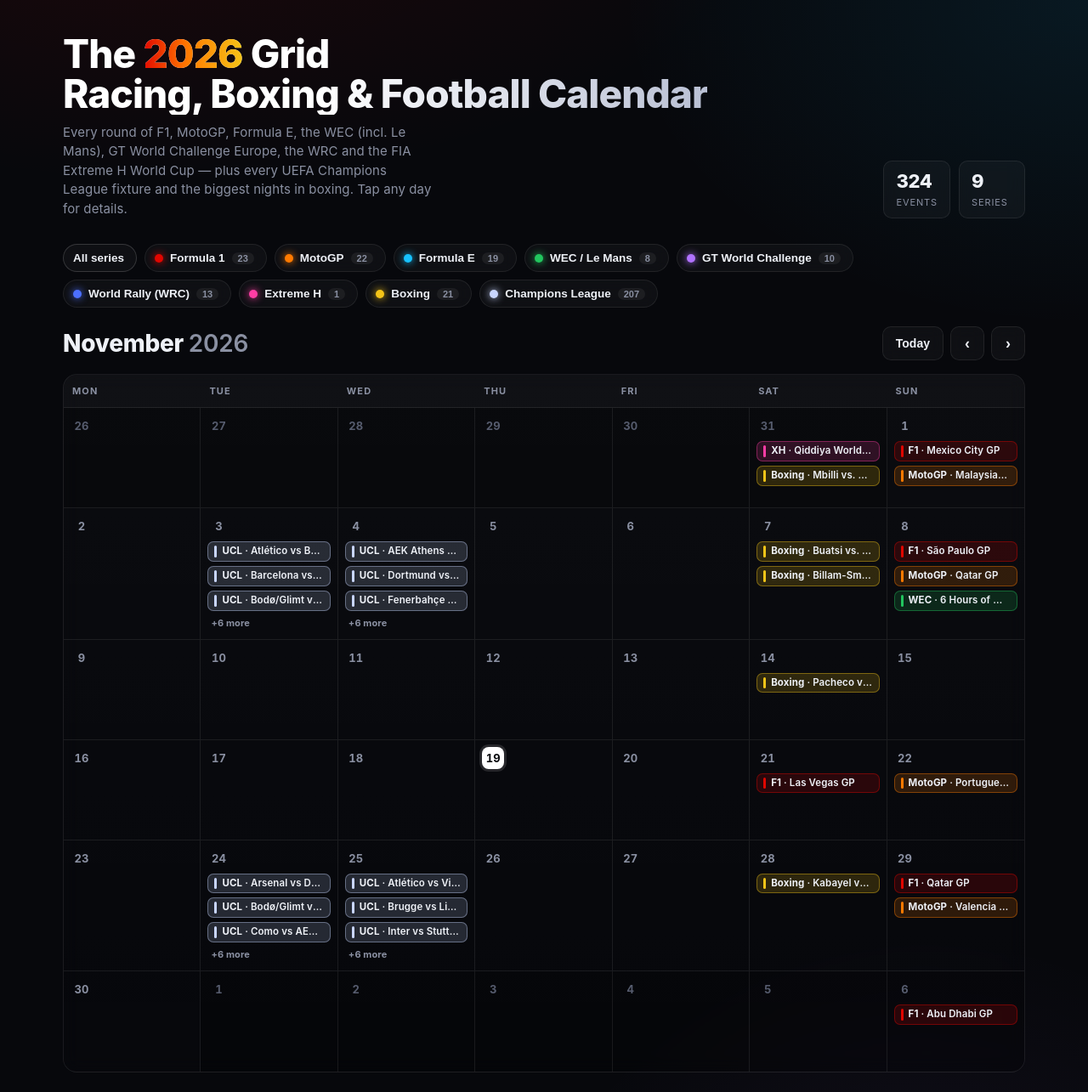
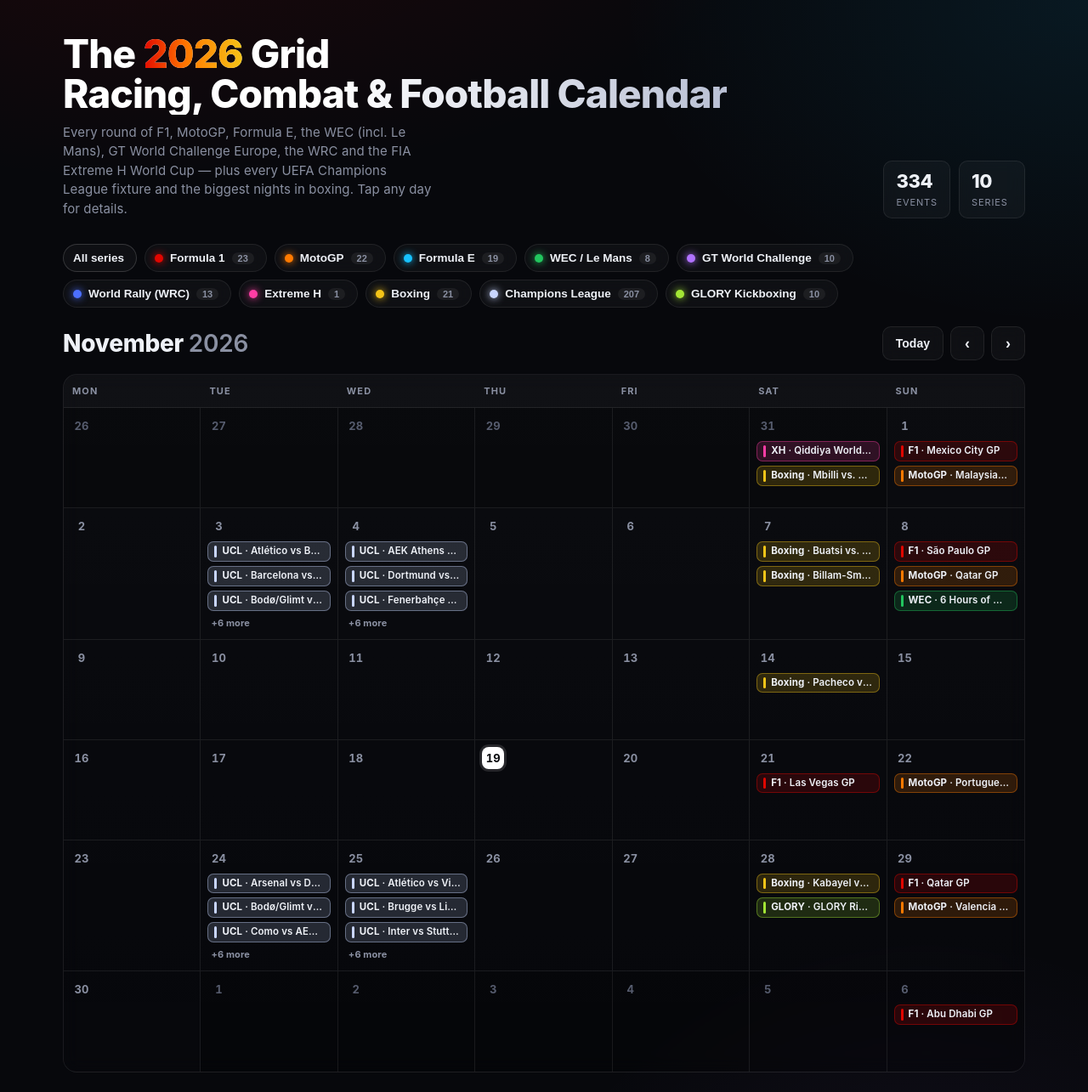
Before and after one commit to LaurentiuGabriel/sports-calendar, a plain HTML site: page index.html in a window 1280 px wide. Shown: the top 1285 px of the page at 85% size. Drawn offline with Linux system fonts and the light colour scheme.

Commit message:
Update calendar: UCL results, boxing, racing changes, Formula E S13, add GLORY kickboxing
Co-Authored-By: Claude Sonnet 5.5 <noreply@anthropic.com>

```diff
--- a/index.html
+++ b/index.html
@@ -3,7 +3,7 @@
 <head>
 <meta charset="UTF-8" />
 <meta name="viewport" content="width=device-width, initial-scale=1.0" />
-<title>2026 Racing, Boxing &amp; Football Calendar</title>
+<title>2026 Racing, Combat &amp; Football Calendar</title>
 <style>
   :root {
     --bg: #07080c;
@@ -25,6 +25,7 @@
     --xh: #FF3DA5;
     --box: #F5C518;
     --ucl: #C9D6FF;
+    --glory: #A3E635;
 
     --radius: 16px;
     --radius-sm: 10px;
@@ -392,7 +393,7 @@
 <div class="wrap">
   <header class="hero">
     <div>
-      <h1 class="hero-title">The <span class="year">2026</span> Grid<br>Racing, Boxing &amp; Football Calendar</h1>
+      <h1 class="hero-title">The <span class="year">2026</span> Grid<br>Racing, Combat &amp; Football Calendar</h1>
       <p class="hero-sub">Every round of F1, MotoGP, Formula E, the WEC (incl. Le Mans), GT World Challenge Europe, the WRC and the FIA Extreme H World Cup — plus every UEFA Champions League fixture and the biggest nights in boxing. Tap any day for details.</p>
     </div>
     <div class="hero-stats" id="heroStats"></div>
@@ -443,6 +444,7 @@ const SERIES = {
   xh:     { name: "Extreme H",           short: "XH",     color: "#FF3DA5" },
   box:    { name: "Boxing",              short: "Boxing", color: "#F5C518" },
   ucl:    { name: "Champions League",    short: "UCL",    color: "#C9D6FF" },
+  glory:  { name: "GLORY Kickboxing",    short: "GLORY",  color: "#A3E635" },
 };
 
 // date: YYYY-MM-DD  | series key | title (short) | loc | tag (optional)
@@ -791,6 +793,18 @@ const EVENTS = [
   { d:"2026-12-09", s:"ucl", t:"Real Betis vs Como", loc:"La Cartuja, Seville", tag:"2026/27 MD6 · 18:45 CET" },
   { d:"2026-12-09", s:"ucl", t:"Slovan Bratislava vs Shakhtar", loc:"Tehelné pole, Bratislava", tag:"2026/27 MD6 · 18:45 CET" },
   { d:"2026-12-09", s:"ucl", t:"Stuttgart vs Lille", loc:"MHPArena, Stuttgart", tag:"2026/27 MD6 · 21:00 CET" },
+
+  // ---------------- GLORY Kickboxing ----------------
+  { d:"2025-12-13", s:"glory", t:"Collision 8: Plazibat vs Mahieddine", loc:"GelreDome, Arnhem, Netherlands", tag:"Last Heavyweight Standing" },
+  { d:"2026-02-07", s:"glory", t:"GLORY 105",                loc:"GelreDome, Arnhem, Netherlands", tag:"Last Heavyweight Standing finals" },
+  { d:"2026-03-28", s:"glory", t:"GLORY 106",                loc:"Ryōgoku Kokugikan, Tokyo, Japan", tag:"With RISE" },
+  { d:"2026-04-25", s:"glory", t:"GLORY 107",                loc:"RTM Stage, Rotterdam, Netherlands", tag:"Middleweight title · Kwasi" },
+  { d:"2026-06-06", s:"glory", t:"GLORY 108",                loc:"Ota City General Gymnasium, Tokyo, Japan", tag:"With RISE" },
+  { d:"2026-06-13", s:"glory", t:"Collision 9: Kromah vs Cvjetićanin", loc:"Rotterdam Ahoy, Netherlands", tag:"Heavyweight title · LHW Grand Prix" },
+  { d:"2026-09-05", s:"glory", t:"GLORY 109",                loc:"RTM Stage, Rotterdam, Netherlands", tag:"Welterweight title · Kwasi vs Hristov" },
+  { d:"2026-10-17", s:"glory", t:"GLORY 110",                loc:"Lotto Arena, Antwerp, Belgium" },
+  { d:"2026-11-28", s:"glory", t:"GLORY Rivals 6",           loc:"Maaspoort, Den Bosch, Netherlands", tag:"With RingFight Promotions" },
+  { d:"2026-12-12", s:"glory", t:"Collision 10: Kromah vs Plazibat", loc:"GelreDome, Arnhem, Netherlands", tag:"Heavyweight title" },
 ];
 
 const MONTHS = ["January","February","March","April","May","June","July","August","September","October","November","December"];
```
